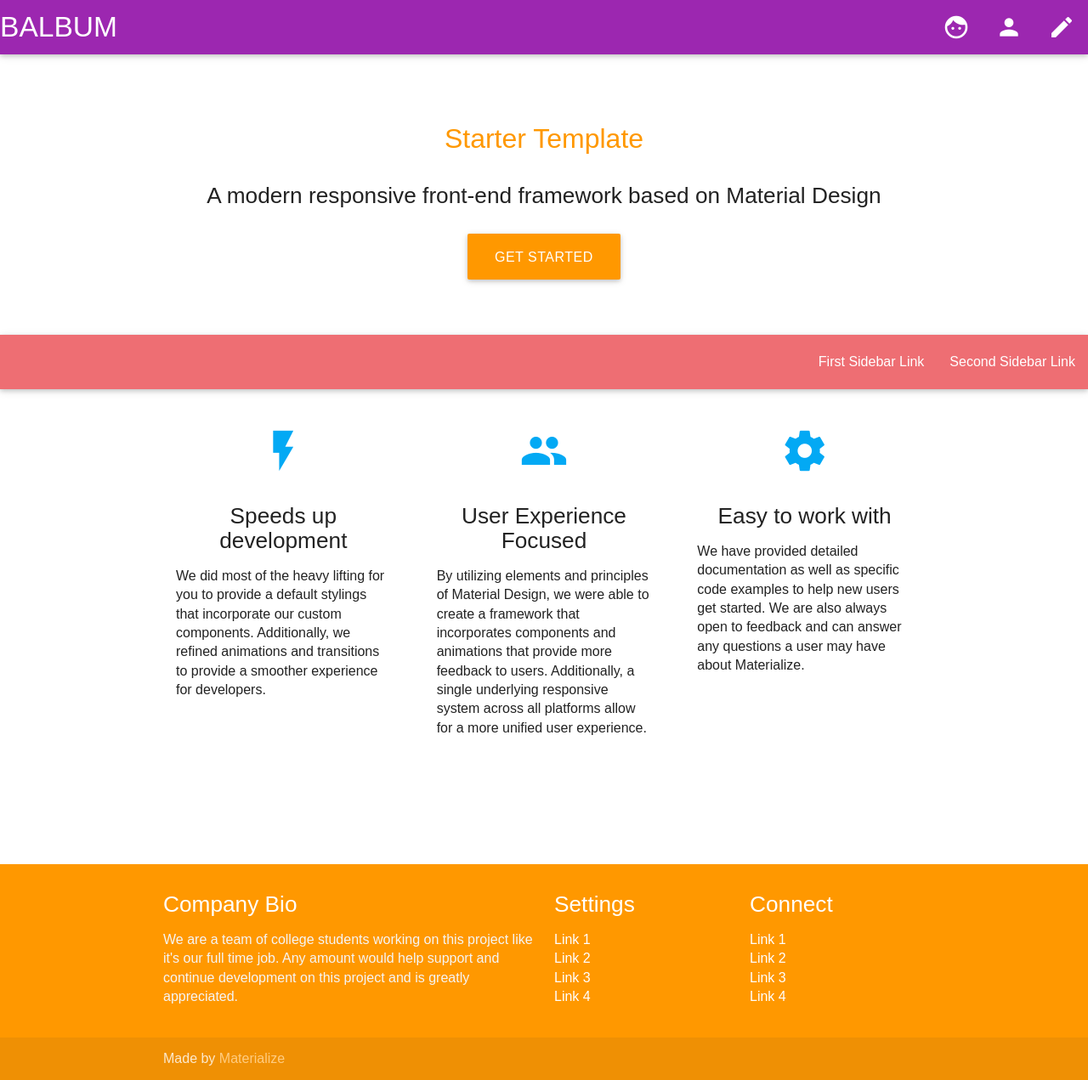
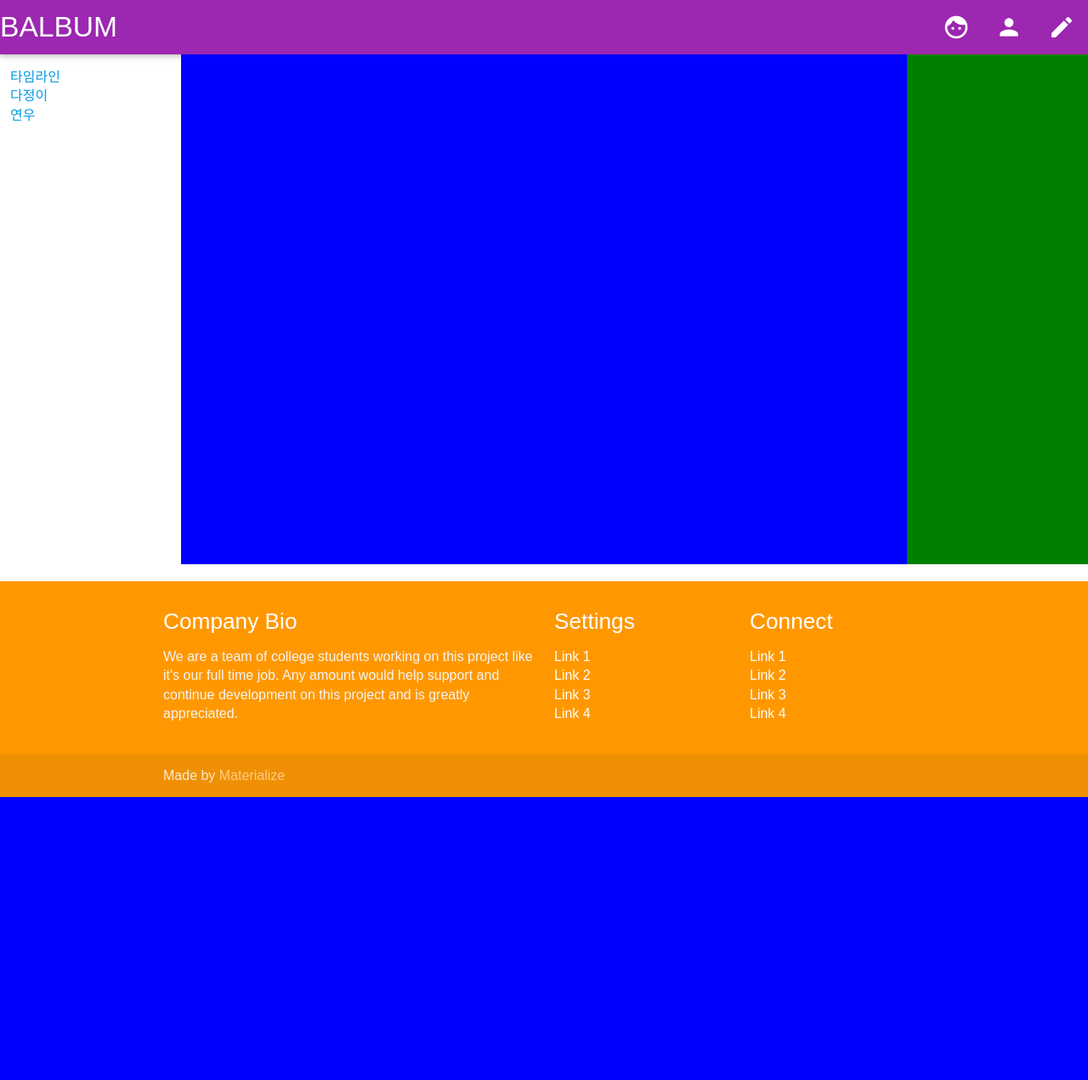
Before and after one commit to NHNNEXT/2015-03-REAL-BNB, a web app: page /ready/index.html in a window 1280 px wide. Shown: the whole page at 85% size. After the commit the page ends 938 px from the top, so only its background shows below. Run offline with its HTML, style and script files only (its server is not run), Linux system fonts and the light colour scheme; data that the repository does not hold is empty; style sheets or scripts are compiled from the project's sources; some libraries are stand-ins or nearby versions.

Commit message:
[main] layout 잡기

```diff
--- a/web/ready/css/index.less
+++ b/web/ready/css/index.less
@@ -1,6 +1,25 @@
+//*-- common --*//
 .icon-block {
   padding: 0 15px;
 }
 .icon-block .material-icons {
     font-size: inherit;
 }
+
+//*-- left col --*//
+.left-col {
+    // background: red;
+    height: 600px;
+}
+
+//*-- main col --*//
+.main-col {
+    background: blue;
+    height: 600px;
+}
+
+//*-- right col --*//
+.right-col {
+    background: green;
+    height: 600px;
+}
--- a/web/ready/index.html
+++ b/web/ready/index.html
@@ -22,83 +22,36 @@
             <div class="nav-wrapper"><a id="logo-container" href="#" class="brand-logo">BALBUM</a>
                 <ul class="right hide-on-med-and-down">
                     <li><a href="#"><i class="material-icons">face</i></a></li>
-                    <li><a href="#"><i class="material-icons">person</i></a></li>
+                    <li><a class="dropdown-button" href="#" data-activates="dropdown1"><i class="material-icons">person</i></a></li>
                     <li><a href="#"><i class="material-icons">create</i></a></li>
                 </ul>
                 <ul id="nav-mobile" class="side-nav">
-                    <li><a href="#">Navbar Link</a></li>
+                    <li><a href="#">타임라인</a></li>
+                    <li><a href="#">다정이</a></li>
+                    <li><a href="#">연우</a></li>
                 </ul>
                 <a href="#" data-activates="nav-mobile" class="button-collapse"><i class="material-icons">menu</i></a>
             </div>
         </nav>
-        <div class="section no-pad-bot" id="index-banner">
-            <div class="">
-                <br><br>
-                <h1 class="header center orange-text">Starter Template</h1>
-                <div class="row center">
-                    <h5 class="header col s12 light">A modern responsive front-end framework based on Material Design</h5>
-                </div>
-                <div class="row center">
-                    <a href="http://materializecss.com/getting-started.html" id="download-button" class="btn-large waves-effect waves-light orange">Get Started</a>
-                </div>
-                <br><br>
-
+        <ul id="dropdown1" class="dropdown-content">
+            <li><a href="#!">one</a></li>
+            <li><a href="#!">two</a></li>
+            <li class="divider"></li>
+            <li><a href="#!">three</a></li>
+        </ul>
+        <div class="main-container row">
+            <div class="left-col col m4 l2 hide-on-small-only">
+                <ul class="">
+                    <li><a href="#">타임라인</a></li>
+                    <li><a href="#">다정이</a></li>
+                    <li><a href="#">연우</a></li>
+                </ul>
+            </div>
+            <div class="main-col col s12 m8 l8">
+            </div>
+            <div class="right-col col l2 hide-on-med-and-down">
             </div>
         </div>
-        <nav>
-            <ul class="right hide-on-med-and-down">
-                <li><a href="#!">First Sidebar Link</a></li>
-                <li><a href="#!">Second Sidebar Link</a></li>
-            </ul>
-            <ul id="slide-out" class="side-nav">
-                <li><a href="#!">First Sidebar Link</a></li>
-                <li><a href="#!">Second Sidebar Link</a></li>
-            </ul>
-            <a href="#" data-activates="slide-out" class="button-collapse"><i class="mdi-navigation-menu"></i></a>
-        </nav>
-
-
-        <div class="container">
-            <div class="section">
-
-                <!--   Icon Section   -->
-                <div class="row">
-                    <div class="col s12 m4">
-                        <div class="icon-block">
-                            <h2 class="center light-blue-text"><i class="material-icons">flash_on</i></h2>
-                            <h5 class="center">Speeds up development</h5>
-
-                            <p class="light">We did most of the heavy lifting for you to provide a default stylings that incorporate our custom components. Additionally, we refined animations and transitions to provide a smoother experience for developers.</p>
-                        </div>
-                    </div>
-
-                    <div class="col s12 m4">
-                        <div class="icon-block">
-                            <h2 class="center light-blue-text"><i class="material-icons">group</i></h2>
-                            <h5 class="center">User Experience Focused</h5>
-
-                            <p class="light">By utilizing elements and principles of Material Design, we were able to create a framework that incorporates components and animations that provide more feedback to users. Additionally, a single underlying responsive system across all platforms allow for a more unified user experience.</p>
-                        </div>
-                    </div>
-
-                    <div class="col s12 m4">
-                        <div class="icon-block">
-                            <h2 class="center light-blue-text"><i class="material-icons">settings</i></h2>
-                            <h5 class="center">Easy to work with</h5>
-
-                            <p class="light">We have provided detailed documentation as well as specific code examples to help new users get started. We are also always open to feedback and can answer any questions a user may have about Materialize.</p>
-                        </div>
-                    </div>
-                </div>
-
-            </div>
-            <br><br>
-
-            <div class="section">
-
-            </div>
-        </div>
-
         <footer class="page-footer orange">
             <div class="container">
                 <div class="row">
```
